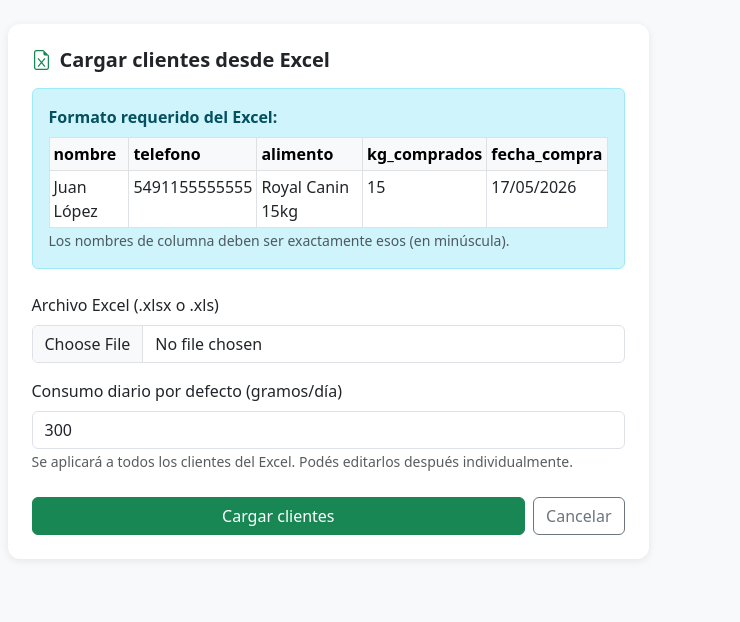
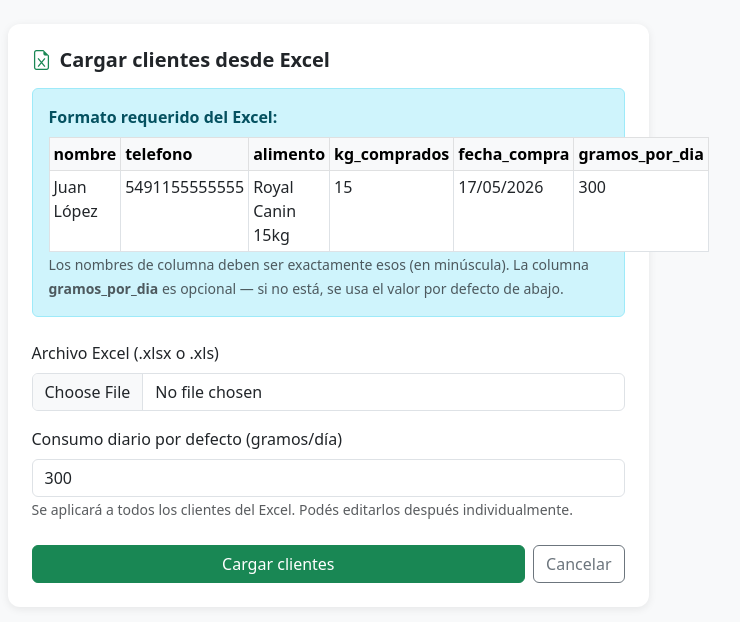
Before and after one commit to valen2708/Sistema-de-recordatorios, a Flask app: page /clientes/cargar-excel in a window 1280 px wide. Shown: the part 56-678 px from the top of the page, without its empty margins (312-1052 px from the left). Run offline with Flask 3, Linux system fonts and the light colour scheme; the visitor is signed in with stand-in values (Sample User, id 1).

Commit message:
Support per-client gramos_por_dia column in Excel upload
https://claude.ai/code/session_01KpvJyrDKCyxXQRqBP3wqTE

```diff
--- a/app.py
+++ b/app.py
@@ -116,11 +116,12 @@ def cargar_excel():
             for _, row in df.iterrows():
                 fecha_str = pd.to_datetime(row["fecha_compra"]).strftime("%Y-%m-%d")
                 kg = float(row["kg_comprados"])
-                fecha_venc = calcular_fecha_vencimiento(fecha_str, kg, gramos)
+                gramos_cliente = float(row["gramos_por_dia"]) if "gramos_por_dia" in row and pd.notna(row["gramos_por_dia"]) else gramos
+                fecha_venc = calcular_fecha_vencimiento(fecha_str, kg, gramos_cliente)
 
                 conn.execute(
                     "INSERT INTO clientes (nombre, telefono, alimento, kg_comprados, fecha_compra, gramos_por_dia, fecha_vencimiento) VALUES (?,?,?,?,?,?,?)",
-                    (str(row["nombre"]), str(row["telefono"]), str(row["alimento"]), kg, fecha_str, gramos, fecha_venc)
+                    (str(row["nombre"]), str(row["telefono"]), str(row["alimento"]), kg, fecha_str, gramos_cliente, fecha_venc)
                 )
                 agregados += 1
 
--- a/templates/cargar_excel.html
+++ b/templates/cargar_excel.html
@@ -9,13 +9,13 @@
                 <strong>Formato requerido del Excel:</strong>
                 <table class="table table-sm table-bordered mt-2 mb-0 bg-white">
                     <thead class="table-light">
-                        <tr><th>nombre</th><th>telefono</th><th>alimento</th><th>kg_comprados</th><th>fecha_compra</th></tr>
+                        <tr><th>nombre</th><th>telefono</th><th>alimento</th><th>kg_comprados</th><th>fecha_compra</th><th>gramos_por_dia</th></tr>
                     </thead>
                     <tbody>
-                        <tr><td>Juan López</td><td>5491155555555</td><td>Royal Canin 15kg</td><td>15</td><td>17/05/2026</td></tr>
+                        <tr><td>Juan López</td><td>5491155555555</td><td>Royal Canin 15kg</td><td>15</td><td>17/05/2026</td><td>300</td></tr>
                     </tbody>
                 </table>
-                <small class="text-muted">Los nombres de columna deben ser exactamente esos (en minúscula).</small>
+                <small class="text-muted">Los nombres de columna deben ser exactamente esos (en minúscula). La columna <strong>gramos_por_dia</strong> es opcional — si no está, se usa el valor por defecto de abajo.</small>
             </div>
 
             <form method="POST" enctype="multipart/form-data">
```
